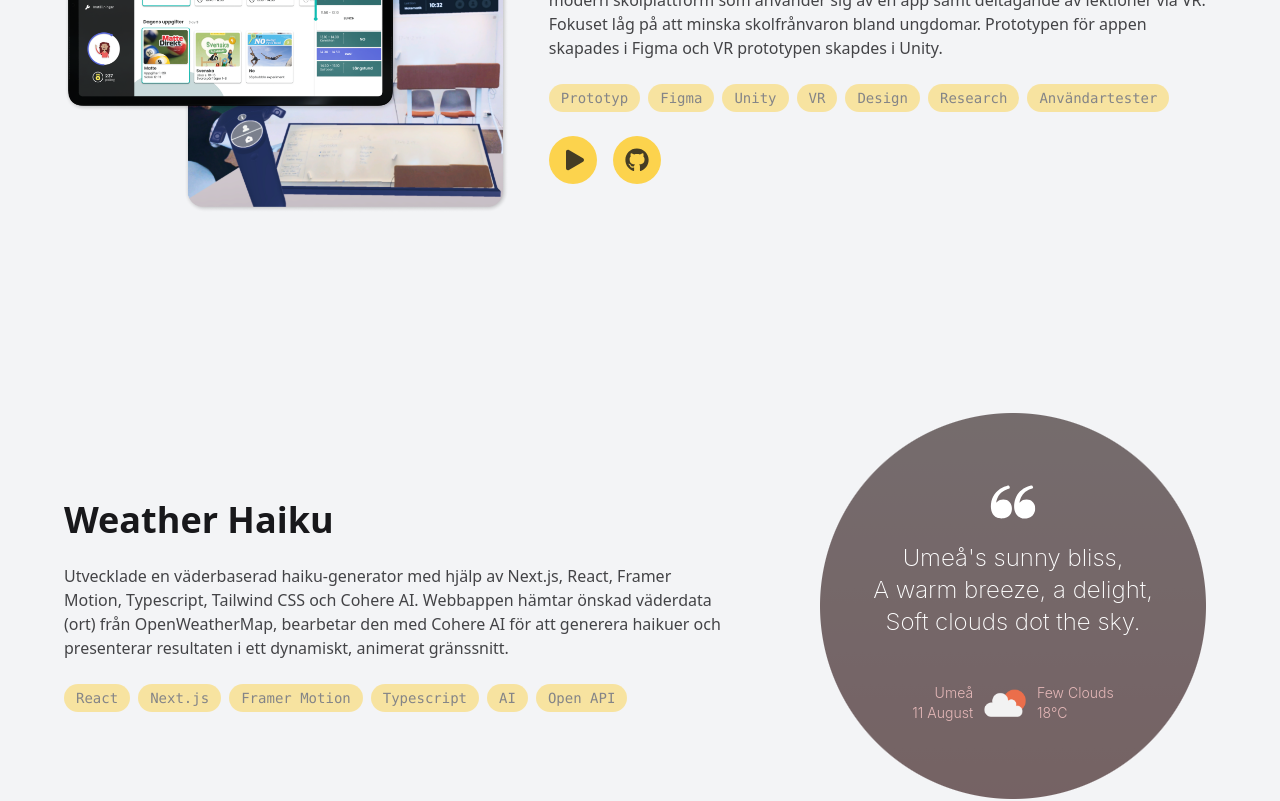
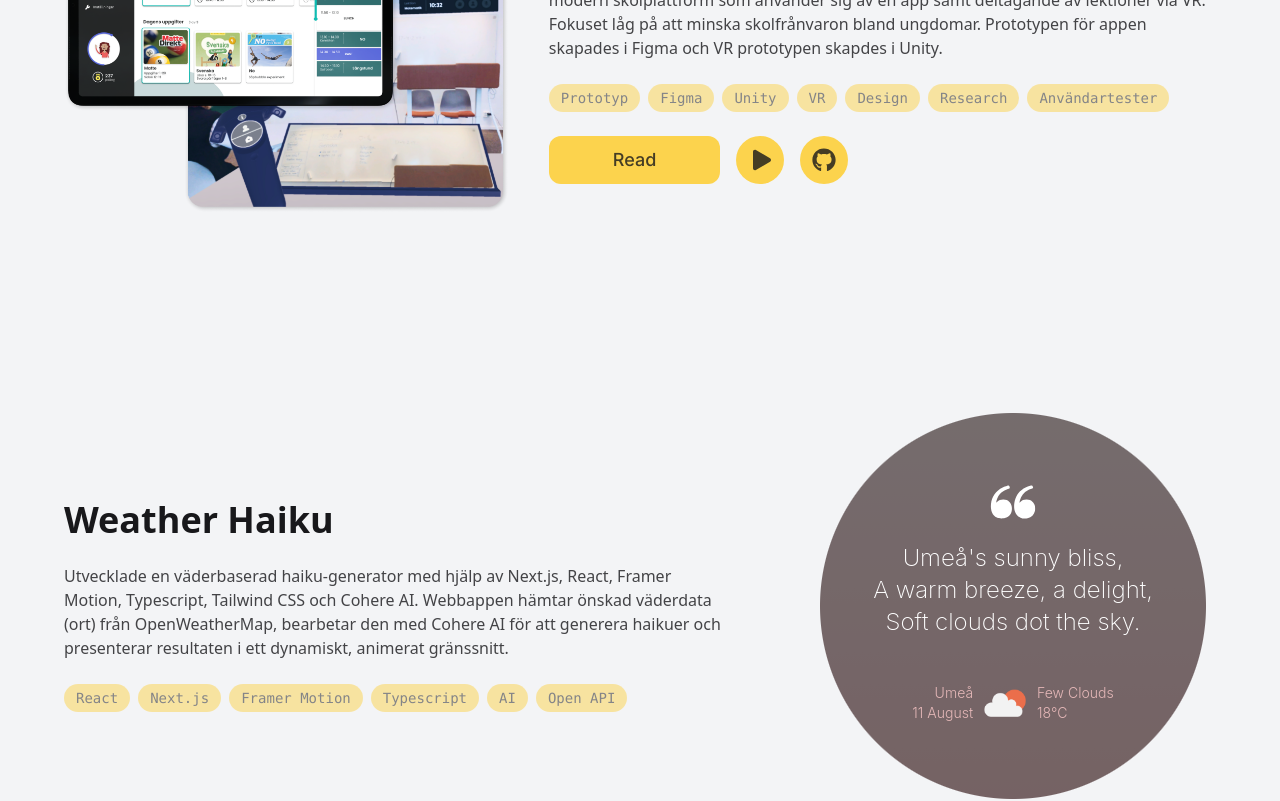
Before and after one commit to Deerhall/Deerhall.github.io, a Next.js app: page / in a window 1280 px wide. Shown: the part 1640-2441 px from the top of the page. Built offline with nearby package versions, Linux system fonts and the light colour scheme.

Commit message:
Updated UI

```diff
--- a/src/app/layout.tsx
+++ b/src/app/layout.tsx
@@ -25,7 +25,7 @@ export default function RootLayout({
 			<body
 				className={
 					inter.className +
-					" flex flex-col w-full max-w-6xl min-h-screen justify-between"
+					" flex flex-col w-full max-w-6xl min-h-screen justify-between "
 				}
 			>
 				<header className="flex flex-wrap flex-row w-full justify-between items-center py-4 px-2  gap-2">
--- a/src/app/page.tsx
+++ b/src/app/page.tsx
@@ -36,14 +36,14 @@ export default function Home() {
 
 				<div className="flex flex-col gap-5 w-full">
 					{/* <h1 className="text-2xl font-semibold text-zinc-400 leading-4"> */}
-					<h1 className="text-2xl font-semibold opacity-50   dark:opacity-80 leading-4 max-xl:text-xl max-xl:text-center">
+					<h1 className="text-2xl font-semibold opacity-50   dark:opacity-80 leading-4 max-xl:text-xl max-xl:leading-3 max-xl:pt-4 max-xl:text-center">
 						Hej, jag heter
 					</h1>
-					<h1 className="text-5xl font-black leading-10 max-xl:text-4xl max-xl:leading-4 max-xl:text-center">
+					<h1 className="text-5xl font-black leading-10 max-xl:text-4xl max-xl:leading-8 max-xl:text-center">
 						Selim Hjorthall.
 					</h1>
 
-					<h1 className="text-5xl font-black opacity-70 leading-10 max-xl:text-xl  max-xl:text-center">
+					<h1 className="text-5xl font-black opacity-70 leading-10 max-xl:text-xl max-xl:leading-4  max-xl:text-center">
 						Utvecklare och UI/UX designer.
 					</h1>
 					<svg
@@ -121,7 +121,7 @@ export default function Home() {
 				Prototypen för appen skapades i Figma och VR prototypen skapdes i Unity.
 				"
 				imgurl="/images/skolplattform-vr.png"
-				// url="skolplattform"
+				readUrl="skolplattform"
 				tags={[
 					"Prototyp",
 					"Figma",
--- a/src/components/Project.tsx
+++ b/src/components/Project.tsx
@@ -79,15 +79,17 @@ export default function Project(props: {
 				{props.readUrl || props.demoUrl || props.githubUrl ? (
 					<div className="flex gap-4">
 						{props.readUrl ? (
-							// <p className="bg-red-300 w-fit rounded-lg px-4">{props.url}</p>
+							<MotionDiv whileHover={{ scale: 1.1 }}>
 								<Link href={`/projekt/${props.readUrl}`}>
 									<button className="bg-amber-300 dark:text-zinc-900 items-center justify-center px-16 h-12 rounded-xl cursor-pointer font-medium text-lg transition ease-out hover:ring-2 ring-gray-500 dark:ring-gray-50">
 										<p className="opacity-80">Read</p>
 									</button>
 								</Link>
+							</MotionDiv>
 						) : null}
 
 						{props.demoUrl ? (
+							<MotionDiv whileHover={{ scale: 1.2 }}>
 								<a
 									href={props.demoUrl}
 									target="_blank" // Open in new tab
@@ -95,9 +97,11 @@ export default function Project(props: {
 								>
 									<FaPlay className="h-6 opacity-80 " />
 								</a>
+							</MotionDiv>
 						) : null}
 
 						{props.githubUrl ? (
+							<MotionDiv whileHover={{ scale: 1.2 }}>
 								<a
 									href={props.githubUrl}
 									target="_blank"
@@ -105,6 +109,7 @@ export default function Project(props: {
 								>
 									<FaGithub className="h-6 w-6 opacity-80 " />
 								</a>
+							</MotionDiv>
 						) : null}
 					</div>
 				) : null}
```
Lines whose indentation alone changed are shown as unchanged.
